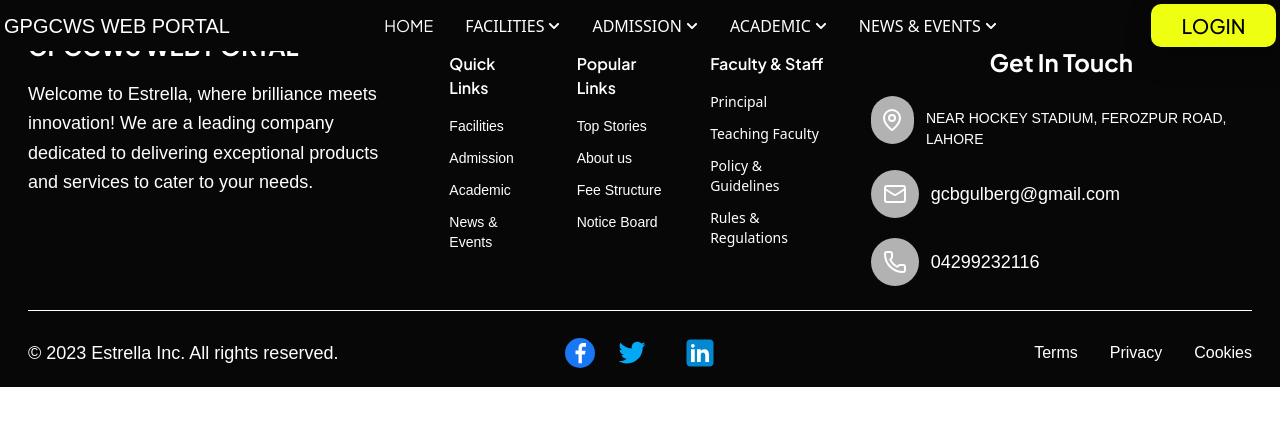
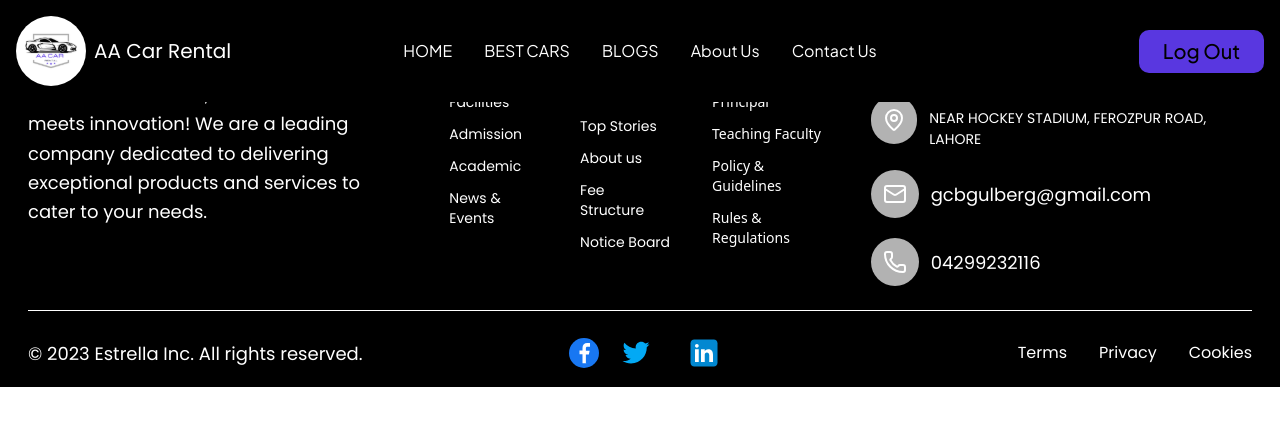
Before and after one commit to Onlinecarrental/fronten-car-rental, a React (Vite) app: page / in a window 1280 px wide. Shown: the top 426 px of the page. Built offline with nearby package versions, Linux system fonts and the light colour scheme.

Commit message:
first commit

```diff
--- a/src/components/button.jsx
+++ b/src/components/button.jsx
@@ -6,10 +6,10 @@ function Button({
   to = "/",                      // Default route
   height = "50px",
   width = "150px",
-  bgColor = "#efff11",            // Default background color
-  hoverBgColor = "#b2b2b2",       // Hover background color
+  bgColor = "#5937E0 ",            // Default background color
+  hoverBgColor = "#A9A9A9",       // Hover background color
   hoverTextColor = "white",       // Hover text color
-  activeColor = "#b2b2b2",        // Active color
+  activeColor = "#000000",        // Active color
   boxShadow = true,               // Shadow enabled by default
   rounded = "rounded-[10px]",     // ✅ Tailwind border radius (dynamic)
   onClick = null,                 // Optional click
@@ -20,7 +20,7 @@ function Button({
         className={`font-jakarta text-[20px] font-[500] px-4 lg:px-5 transition duration-300 ease-in-out ${rounded}`}
         style={{
           backgroundColor: bgColor,
-          color: "black",
+          color: "Black",
           height: height,
           width: width,
           transition: "background-color 0.2s, color 0.2s, transform 0.2s",
@@ -32,7 +32,7 @@ function Button({
         }}
         onMouseLeave={(e) => {
           e.target.style.backgroundColor = bgColor;
-          e.target.style.color = "black";
+          e.target.style.color = "Black";
         }}
         onMouseDown={(e) => (e.target.style.backgroundColor = activeColor)}
         onMouseUp={(e) => {
--- a/src/components/navbar.jsx
+++ b/src/components/navbar.jsx
@@ -1,102 +1,61 @@
 import React, { useState } from "react";
 import { Link } from "react-router-dom";
-import { FaChevronDown, FaChevronUp } from "react-icons/fa";
+import { FaBars, FaTimes } from "react-icons/fa";
 import Button from "./button";
-
+import logo from "../assets/logo.svg"
 const Navbar = () => {
-  const [isOpen, setIsOpen] = useState(false); // Mobile menu toggle state
-  const [dropdownOpen, setDropdownOpen] = useState(null); // Track which dropdown is open
-
-  const toggleDropdown = (menu) => {
-    setDropdownOpen(dropdownOpen === menu ? null : menu);
-  };
+  const [isOpen, setIsOpen] = useState(false);
 
   return (
     <nav className="bg-black text-white fixed top-0 left-0 w-full z-10">
-      <div className="flex flex-wrap items-center justify-between max-w-screen-xl p-1 mx-auto">
-        {/* Logo */}
-        <Link to="/" className="flex items-center">
-          <span className="text-[20px] font-[400] font-poppins text-white">GPGCWS WEB PORTAL</span>
+      <div className="relative flex items-center justify-between max-w-screen-xl mx-auto p-4">
+
+        <Link to="/" className="text-[20px] font-[400] flex gap-2 items-center font-poppins text-white">
+ <img src={logo} alt="car rental logo" className="w-[70px] h-[70px]" />
+          <span>AA Car Rental</span>
         </Link>
 
-        {/* Right-side controls */}
-        <div className="flex items-center lg:order-2">
-          <Button height="43px" width="125px" title="LOGIN" to="/login" />
+        {/* Center Menu (visible on lg and up) */}
+        <div className="hidden lg:flex absolute left-1/2 transform -translate-x-1/2">
+          <ul className="flex space-x-8 text-[16px] font-[400] font-jakarta">
+            <li><Link to="/" className="hover:text-[#efff11]">HOME</Link></li>
+            <li><Link to="/" className="hover:text-[#efff11]">BEST CARS</Link></li>
+            <li><Link to="/" className="hover:text-[#efff11]">BLOGS</Link></li>
+            <li><Link to="/" className="hover:text-[#efff11]">About Us</Link></li>
+            <li><Link to="/" className="hover:text-[#efff11]">Contact Us</Link></li>
+          </ul>
+        </div>
 
-          {/* Mobile menu button */}
+        {/* Log Out button (right on desktop) */}
+        <div className="hidden lg:block">
+          <Button height="43px" width="125px" title="Log Out" to="/login" />
+        </div>
+
+        {/* Mobile menu toggle */}
         <button
           onClick={() => setIsOpen(!isOpen)}
-            className="inline-flex items-center p-2 ml-4 text-white rounded-lg lg:hidden"
-            aria-controls="mobile-menu"
-            aria-expanded={isOpen}
+          className="text-white lg:hidden focus:outline-none"
         >
-            <FaChevronDown size={20} />
+          {isOpen ? <FaTimes size={22} /> : <FaBars size={22} />}
         </button>
       </div>
 
-        {/* Navbar Links (Desktop + Mobile) */}
-        <div className={`lg:flex lg:items-center lg:w-auto lg:order-1 w-full ${isOpen ? "block" : "hidden"}`} id="mobile-menu">
-          <ul className="flex flex-col mt-4 font-medium lg:flex-row lg:space-x-8 lg:mt-0">
+      {/* Mobile menu */}
+      <div
+        className={`${
+          isOpen ? "block" : "hidden"
+        } lg:hidden bg-black p-4 space-y-4`}
+      >
+        <ul className="flex flex-col space-y-4 text-[16px] font-[400] font-jakarta">
+          <li><Link to="/" className="hover:text-[#efff11]">HOME</Link></li>
+          <li><Link to="/" className="hover:text-[#efff11]">BEST CARS</Link></li>
+          <li><Link to="/" className="hover:text-[#efff11]">BLOGS</Link></li>
+          <li><Link to="/" className="hover:text-[#efff11]">About Us</Link></li>
+          <li><Link to="/" className="hover:text-[#efff11]">Contact Us</Link></li>
           <li>
-              <Link to="/" className="block text-[16px] font-[400] font-jakarta py-2 pl-3 pr-4 text-white hover:text-[#efff11] lg:p-0">
-                HOME
-              </Link>
+            <Button height="43px" width="125px" title="Log Out" to="/login" />
           </li>
-
-            {/* Reusable Dropdown */}
-            {[
-              {
-                title: "FACILITIES", link: "/facilities", links: [
-                  { to: "/facilities/lab", label: "Computer Lab" },
-                  { to: "facilities/library", label: "Library" },
-                  { to: "facilities/canteen", label: "Canteen" }
-                ]
-              },
-              {
-                title: "ADMISSION", link: "/admission", links: [
-                  { to: "/admission/criteria", label: "Criteria" },
-                  { to: "/admission/process", label: "Process" },
-                  { to: "/admission/fees", label: "Fees" }
-                ]
-              },
-              {
-                title: "ACADEMIC", link: "/academic", links: [
-                  { to: "/academic/departments", label: "Departments" },
-                  { to: "/academic/courses", label: "Courses" },
-                  { to: "/academic/faculty", label: "Faculty" }
-                ]
-              },
-              {
-                title: "NEWS & EVENTS", link: "/news", links: [
-                  { to: "/news/latest", label: "Latest News" },
-                  { to: "/news/events", label: "Events" }
-                ]
-              }
-            ].map(({ title, link, links }) => (
-              <li key={title} className="relative">
-                {/* Text should be a Link with Icon Next to it */}
-                <div className="flex items-center gap-1 py-2 pl-3 pr-4 text-[16px] font-[400] font-[Plus Jakarta Sans] text-white hover:text-[#efff11] lg:p-0">
-                  <Link to={link}>{title}</Link>
-                  <button onClick={() => toggleDropdown(title)} className="focus:outline-none">
-                    {dropdownOpen === title ? <FaChevronUp size={12} /> : <FaChevronDown size={12} />}
-                  </button>
-                </div>
-                {/* Dropdown Menu */}
-                {dropdownOpen === title && (
-                  <ul className="absolute left-0 mt-2 w-48 bg-[#222] rounded-lg shadow-lg">
-                    {links.map(({ to, label }) => (
-                      <li key={to}>
-                        <Link to={to} className="block px-4 py-2 text-white hover:bg-[#efff11] hover:text-black">
-                          {label}
-                        </Link>
-                      </li>
-                    ))}
         </ul>
-                )}
-              </li>
-            ))}
-          </ul>
-        </div>
       </div>
     </nav>
   );
--- a/src/index.css
+++ b/src/index.css
@@ -1,5 +1,5 @@
-@import url('https://fonts.googleapis.com/css2?family=Inter:ital,opsz,wght@0,14..32,100..900;1,14..32,100..900&family=Plus+Jakarta+Sans:ital,wght@0,200..800;1,200..800&family=Rubik:ital,wght@0,300..900;1,300..900&display=swap');
-
+@import url('https://fonts.googleapis.com/css2?family=Plus+Jakarta+Sans:ital,wght@0,200..800;1,200..800&display=swap');
+@import url('https://fonts.googleapis.com/css2?family=Plus+Jakarta+Sans:ital,wght@0,200..800;1,200..800&family=Poppins:ital,wght@0,100;0,200;0,300;0,400;0,500;0,600;0,700;0,800;0,900;1,100;1,200;1,300;1,400;1,500;1,600;1,700;1,800;1,900&display=swap');
 @tailwind base;
 @tailwind components;
 @tailwind utilities;
--- a/tailwind.config.js
+++ b/tailwind.config.js
@@ -20,9 +20,8 @@ module.exports = {
         poppins: ["Poppins", "sans-serif"],
       },
       colors: {
-        gray: "#b2b2b2",
-        yellow: "#efff11",
-        black: "#070707",
+        gray: "#a9a9a9",
+        Blue: "#5937E0 ",
         Black: "#000000",
         White: "#ffffff",
       },
```
Also changed, not shown: src/assets/logo.svg (added). Lines whose indentation alone changed are shown as unchanged.
